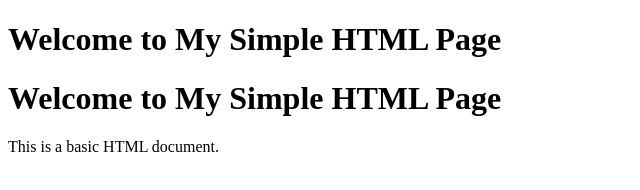
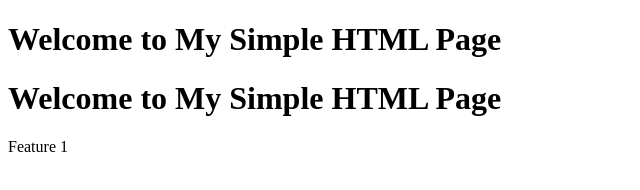
Before and after one commit to aishtelang2002-boop/Demo-project, a plain HTML site: page Index.html in a window 1280 px wide. Shown: the whole page, without its empty margins (0-640 px from the left). Drawn offline with Linux system fonts and the light colour scheme.

Commit message:
feature added 2

```diff
--- a/Index.html
+++ b/Index.html
@@ -7,6 +7,6 @@
 <body>
     <h1>Welcome to My Simple HTML Page</h1>
     <h1>Welcome to My Simple HTML Page</h1>
-    <p>This is a basic HTML document.</p>
+    <p>Feature 1</p>
 </body>
 </html>
```
